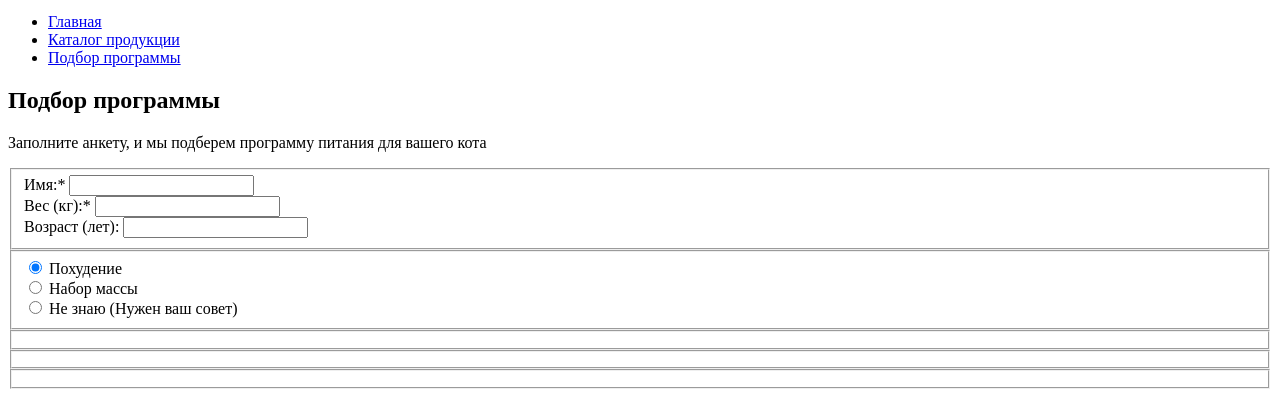
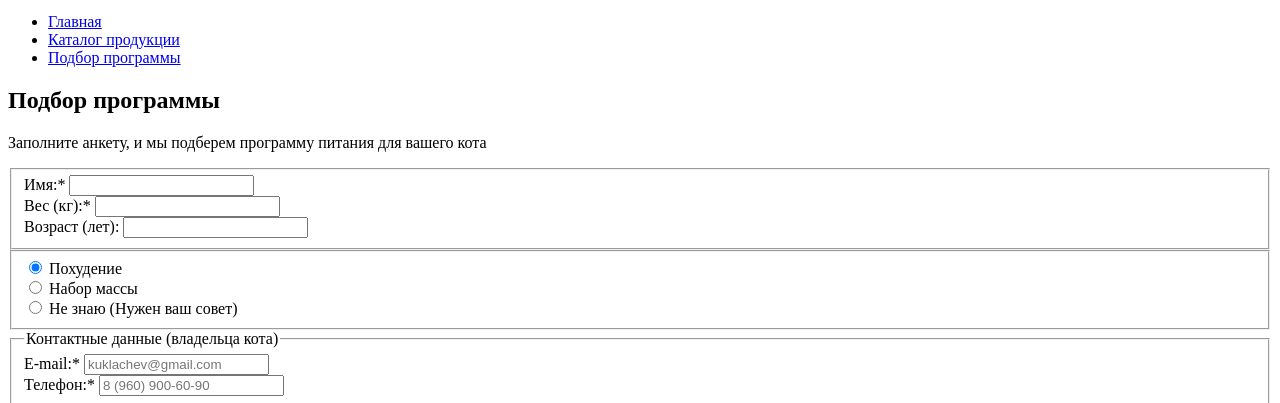
Before and after one commit to aelnko/1898567-cat-energy-24, a website: page source/form.html in a window 1280 px wide. Shown: the part 74-477 px from the top of the page. Drawn offline with Linux system fonts and the light colour scheme.

Commit message:
размечаем поле контактных данных

```diff
--- a/source/form.html
+++ b/source/form.html
@@ -79,7 +79,15 @@
           </div>
         </fieldset>
         <fieldset class="contact-inputs">
-
+          <legend class="contact-inputs__legend">Контактные данные (владельца кота)</legend>
+          <div class="contact-inputs__email">
+            <label class="email__label" for="email">E-mail:*</label>
+            <input class="email__input" type="email" id="email" placeholder="kuklachev@gmail.com">
+          </div>
+          <div class="contact-inputs__phone">
+            <label class="phone__label" for="phone">Телефон:*</label>
+            <input class="phone__input" type="phone" id="phone" placeholder="8 (960) 900-60-90">
+          </div>
         </fieldset>
         <fieldset class="comment-inputs">
 
```
